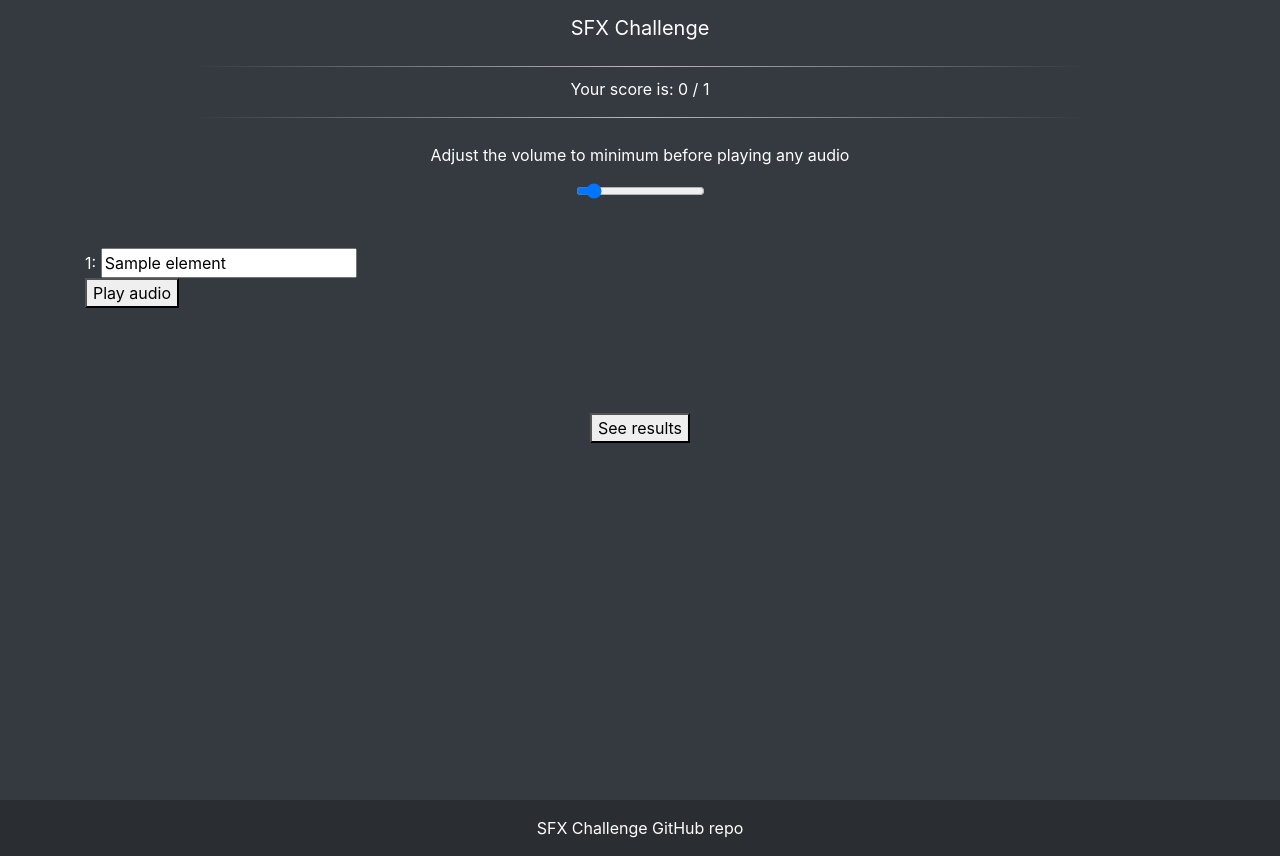
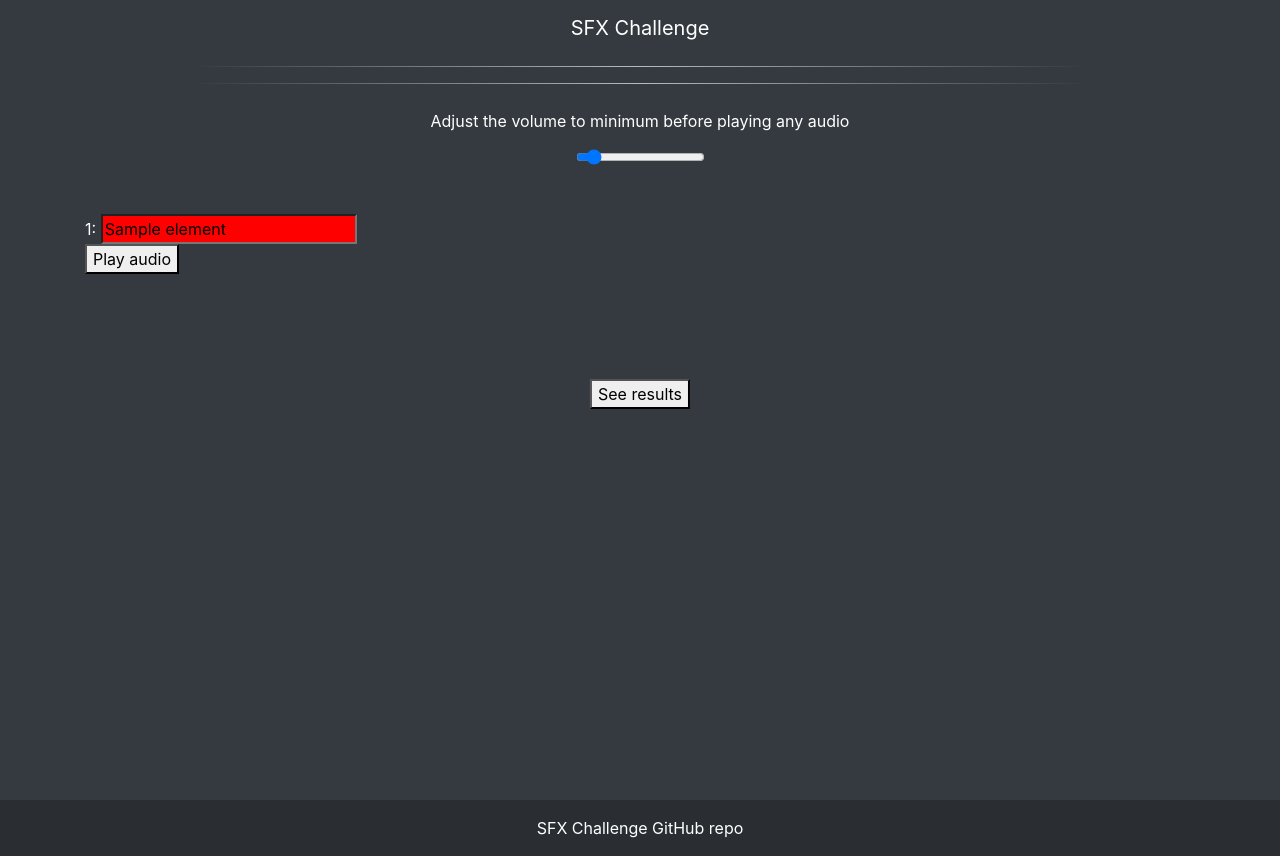
Before and after one commit to MarcinSzecowka/SFX-Challenge, a Flask app: template templates/challenge_template.html in a window 1280 px wide. Run offline with Flask 2, Linux system fonts and the light colour scheme; the template is opened without the code that fills it: most values are stand-ins (such as "Sample title", 1, 10 or a date in 2020); a database or web service that is not in the repository returns one stand-in record (values such as "Sample title"); some libraries are stand-ins or nearby versions.

Commit message:
Patched an exploit allowing the user to guess a sfx that was already revealed by showing the results of the challenge. Minor visual upgrades to challenge page.

```diff
--- a/main.py
+++ b/main.py
@@ -108,9 +108,6 @@
     return redirect(url_for("create_new_challenge"), code=302)
 
 
-# todo When you press "see results" on challenge page, make sure the unguessed questions are marked as incorrectly
-#  guessed when visiting that challenge again(after refreshing the page)
-
 # todo When you play a sound on challenge page change the play button into a stop button that actually stops the sound
 
 
--- a/static/styles/base.css
+++ b/static/styles/base.css
@@ -59,12 +59,16 @@
     text-align: center;
 }
 
-.completed {
+.correct_guess {
     background-color: green;
     pointer-events: none;
 }
 
-.uncompleted {
+.incorrect_guess {
+    background-color: orange;
+}
+
+.results_shown {
     background-color: red;
 }
 
--- a/templates/challenge_template.html
+++ b/templates/challenge_template.html
@@ -12,7 +12,7 @@
 
 {% block content %}
     <div class="div-sticky">
-        <p id="score-counter">I am sticky</p>
+        <p id="score-counter"></p>
         <hr class="hr-gradient">
     </div>
 
@@ -26,7 +26,7 @@
             <div class="row">
                 {% for element in json_obj[1].sfxs_contents %}
                     <div class="col-4 col-xl-4 col-lg4 col-md-6 col-sm-6" style="margin-bottom: 80px;">
-                        {{ loop.index }}: <input type="text" name="sfx_input" id="{{ element._id }}" onfocus="changeFocus()" oninput="getQuestionAnswerPrep()" value="{{ element.game_name }}" class="{{ 'uncompleted' if element.status == 'incorrect_guess' else 'completed' if element.status == 'correct_guess'}}">
+                        {{ loop.index }}: <input type="text" name="sfx_input" id="{{ element._id }}" onfocus="changeFocus()" oninput="getQuestionAnswerPrep()" value="{{ element.game_name }}" class="{{ 'incorrect_guess' if element.status == 'incorrect_guess' else 'correct_guess' if element.status == 'correct_guess' else 'results_shown' if element.status == 'result_shown' }}">
                         <audio id="audio-{{ element._id }}" src="/audio/{{ element._id }}"></audio>
                         <button type="button" onclick="playAudio('audio-{{ element._id }}')">Play audio</button>
                     </div><br>
@@ -60,14 +60,17 @@
                     dataType: "json"
                 })
                 .done(function(response){
-                    if (response.game_name === "False"){
-                        document.getElementById(response.sfx_id).classList.add('uncompleted');
-                        document.getElementById(response.sfx_id).classList.remove('completed');
+                    if (response.game_name === "Cheater"){
+                        redirectToHomePage("Cheater")
+                    }
+                    else if (response.game_name === "False"){
+                        document.getElementById(response.sfx_id).classList.add('incorrect_guess');
+                        document.getElementById(response.sfx_id).classList.remove('correct_guess');
                     }
                     else {
                         document.getElementById(response.sfx_id).value = response.game_name;
-                        document.getElementById(response.sfx_id).classList.remove('uncompleted');
-                        document.getElementById(response.sfx_id).classList.add('completed');
+                        document.getElementById(response.sfx_id).classList.remove('incorrect_guess');
+                        document.getElementById(response.sfx_id).classList.add('correct_guess');
                         document.getElementById(response.sfx_id).blur();
                         adjustScore();
                     }
@@ -83,16 +86,30 @@
                 for (var j = 0; j < response[1].length; j++){
                     document.getElementById(response[1][j]._id).value = response[1][j].game_name;
                     if (response[1][j].status === "correct_guess"){
-                        document.getElementById(response[1][j]._id).classList.remove('uncompleted');
-                        document.getElementById(response[1][j]._id).classList.add('completed');
+                        document.getElementById(response[1][j]._id).classList.remove('incorrect_guess');
+                        document.getElementById(response[1][j]._id).classList.add('correct_guess');
                     }
                     else {
-                        document.getElementById(response[1][j]._id).classList.add('uncompleted');
-                        document.getElementById(response[1][j]._id).classList.remove('completed');
+                        document.getElementById(response[1][j]._id).classList.remove('incorrect_guess');
+                        document.getElementById(response[1][j]._id).classList.add('results_shown');
                     }
                     document.getElementById(response[1][j]._id).disabled = true;
                 }
             });
+        }
+
+        function disableElementsWhereResultsWereShown(){
+            for (element of {{ json_obj[1].sfxs_contents | safe }}){
+                if (element.status === "result_shown"){
+                    document.getElementById(element._id).disabled = true;
+                }
+            }
+        }
+
+        function redirectToHomePage(reason){
+            if (reason === "Cheater"){
+                window.location.replace('/create?error_message=Stop+trying+to+cheat.');
+            }
         }
 
         function playAudio(id){
@@ -109,7 +126,7 @@
         }
 
         function adjustScore(){
-            var currentScore = document.getElementsByClassName("completed").length;
+            var currentScore = document.getElementsByClassName("correct_guess").length;
             var maxScore = document.querySelectorAll("input[type=text]").length;
             document.getElementById("score-counter").innerHTML = "Your score is: " + currentScore + " / " + maxScore;
 
@@ -122,6 +139,8 @@
         // hearing damage if they don't adjust their volume first
         changeVolume()
 
+        disableElementsWhereResultsWereShown()
+
     </script>
 {% endblock %}
 
```
Also changed, not shown: utils.py (+6 -1 lines).
